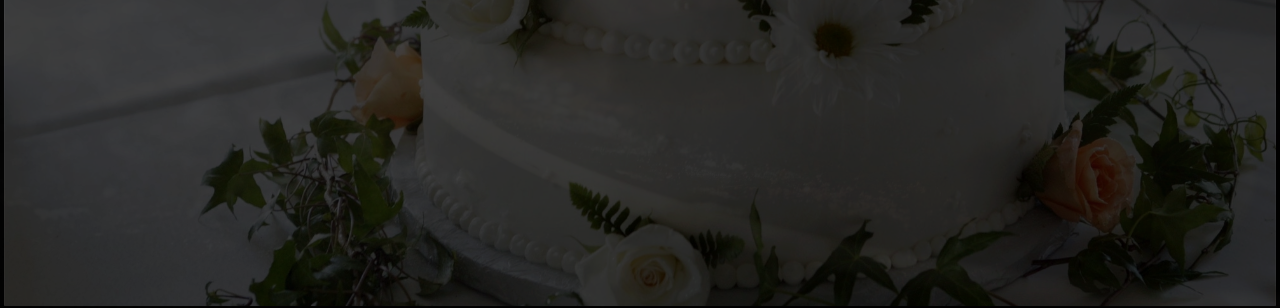
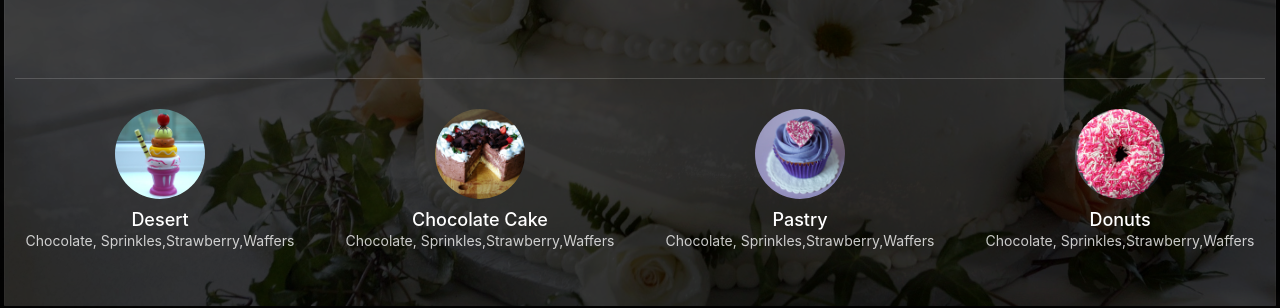
Before and after one commit to Omolara5861/cake-arena, a plain HTML site: page index.html in a window 1280 px wide. Shown: the part 555-863 px from the top of the page. Drawn offline with nearby package versions, Linux system fonts and the light colour scheme.

Commit message:
featured section

```diff
--- a/css/style.css
+++ b/css/style.css
@@ -236,3 +236,50 @@ body {
   }
 
 /* Slider (carousel) Styles ends here */
+
+/* Slider featured Styles starts here */
+.featured {
+  padding-top: 30px;
+  width: 100%;
+  margin-top: -230px;
+  border-top: 1px solid rgba(225, 225, 225, 0.2);
+}
+
+.featured .featured-menus {
+  width: 100%;
+  margin-bottom: 20px;
+  border-radius: 5px;
+  transition: all 0.3s ease;
+}
+
+.featured .featured-menus .text {
+  width: 100%;
+}
+
+.featured .featured-menus .text h3 {
+  font-size: 18px;
+  font-weight: 500;
+  margin-bottom: 0;
+  color: var(--primary-color);
+}
+
+.featured .featured-menus .text p {
+  font-size: 14px;
+  margin-bottom: 0;
+  color: rgba(255, 255, 255, 0.781);
+}
+
+.featured .featured-menus  .menu-img {
+  width: 90px;
+  height: 90px;
+  margin: 0 auto;
+  margin-bottom: 10px;
+  border-radius: 50%;
+}
+
+.img {
+  background-size: cover;
+  background-position: center center;
+  background-repeat: no-repeat;
+}
+/* Slider featured Styles ends here */
--- a/index.html
+++ b/index.html
@@ -111,10 +111,64 @@
       </div>
     </section>
     <!-- Slider Section ends here -->
+    <!-- Slider Featured Content starts here -->
+    <section>
+        <div class="container-fluid">
+            <div class="row">
+                <div class="col-md-12">
+                    <div class="featured">
+                        <div class="row">
+                            <div class="col-md-3">
+                                <div class="featured-menus ftco-animate">
+                                    <div class="menu-img img" style="background-image: url(images/b1.jpg);"></div>
+                                    <div class="text text-center">
+                                        <h3>Desert</h3>
+                                        <p><span>Chocolate</span>,
+                                            <span>Sprinkles</span>,<span>Strawberry</span>,<span>Waffers</span></p>
+                                    </div>
+                                </div>
+                            </div>
+                            <div class="col-md-3">
+                                <div class="featured-menus ftco-animate">
+                                    <div class="menu-img img" style="background-image: url(images/b2.jpg);"></div>
+                                    <div class="text text-center">
+                                        <h3>Chocolate Cake</h3>
+                                        <p><span>Chocolate</span>,
+                                            <span>Sprinkles</span>,<span>Strawberry</span>,<span>Waffers</span></p>
+                                    </div>
+                                </div>
+                            </div>
+                            <div class="col-md-3">
+                                <div class="featured-menus ftco-animate">
+                                    <div class="menu-img img" style="background-image: url(images/b3.jpg);"></div>
+                                    <div class="text text-center">
+                                        <h3>Pastry</h3>
+                                        <p><span>Chocolate</span>,
+                                            <span>Sprinkles</span>,<span>Strawberry</span>,<span>Waffers</span></p>
+                                    </div>
+                                </div>
+                            </div>
+                            <div class="col-md-3">
+                                <div class="featured-menus ftco-animate">
+                                    <div class="menu-img img" style="background-image: url(images/b4.jpg);"></div>
+                                    <div class="text text-center">
+                                        <h3>Donuts</h3>
+                                        <p><span>Chocolate</span>,
+                                            <span>Sprinkles</span>,<span>Strawberry</span>,<span>Waffers</span></p>
+                                    </div>
+                                </div>
+                            </div>
+                        </div>
+                    </div>
+                </div>
+            </div>
+        </div>
+    </section>
 
-    <!-- Slider Featured Content starts here -->
+     <!-- Slider Featured Content ends here -->
 
-    <!-- Slider Featured Content ends here -->
+
+
 
 
 
```
